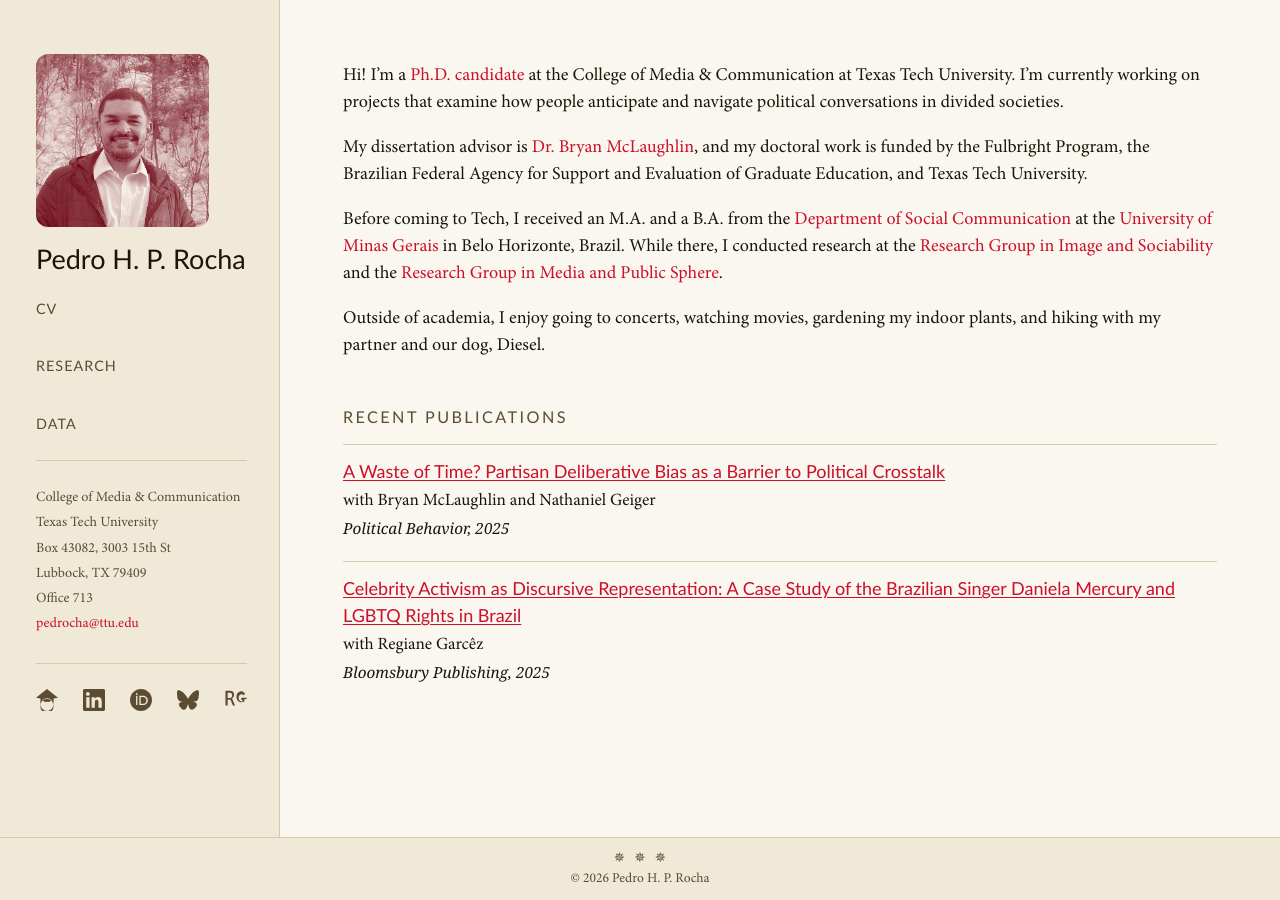
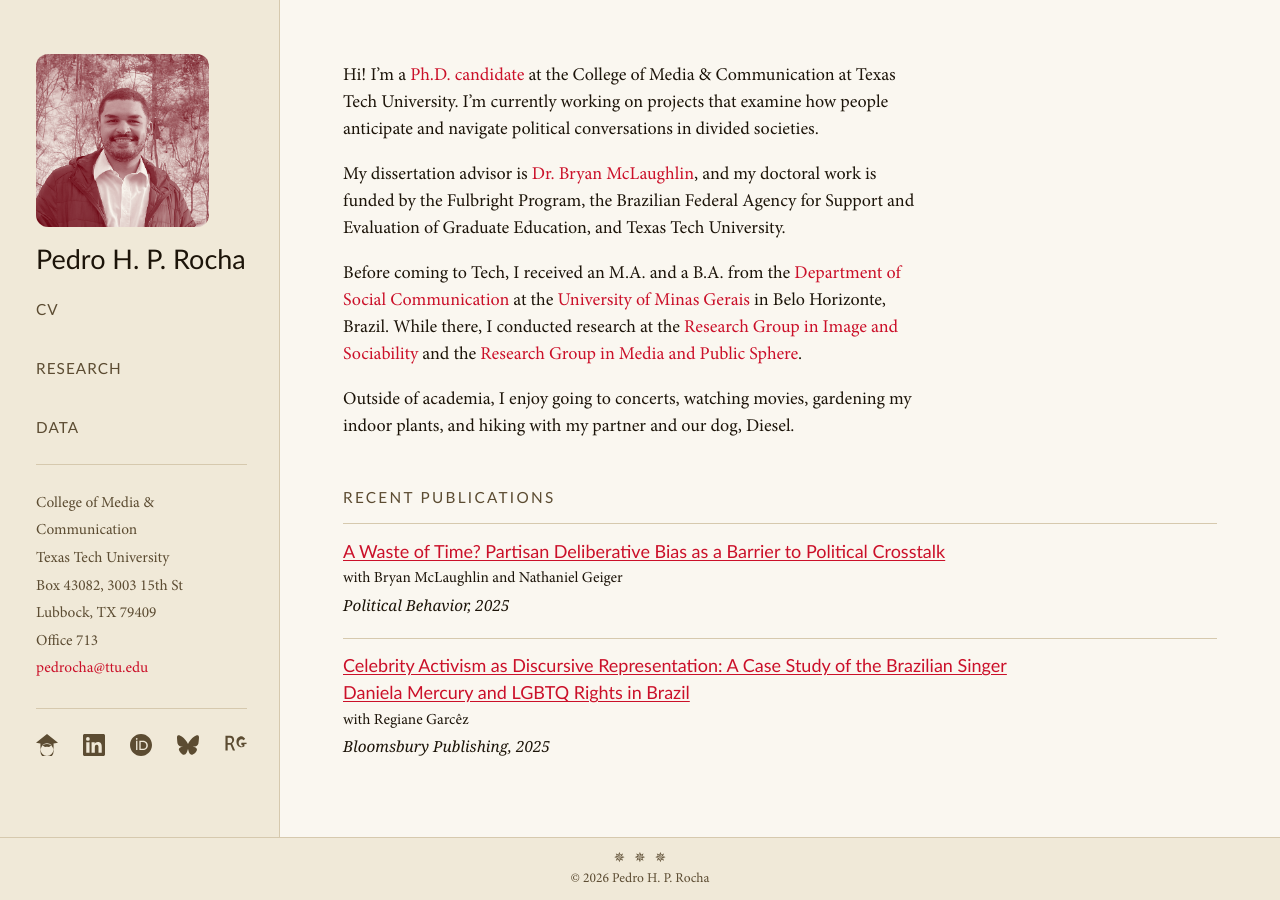
Before and after one commit to pedrohprocha/pedrohprocha.github.io, a Jekyll site: the page built from index.md, in a window 1280 px wide. Built offline with Jekyll 4.4.1, drawn with Linux system fonts in a browser that asks for light colours; some web fonts are replaced.

Commit message:
Consolidate font scale to 4 levels per UI design guidelines
- Collapse 11 font sizes to 4 clean levels (title/body/secondary/caption)
- Secondary level unified at 0.85rem (was 0.78–0.95rem across 8 values)
- Chapter title reduced to 2.5rem / 45px (was 3rem / 54px)
- Mobile base bumped to 16px (was 15px/14px) to meet iOS minimum
- Add max-width: 68ch to main content paragraphs for line-length control

Co-Authored-By: Claude Sonnet 4.6 <noreply@anthropic.com>

```diff
--- a/assets/css/main.css
+++ b/assets/css/main.css
@@ -169,7 +169,7 @@ h3 {
 }
 
 .home-nav a {
-    font-size: 0.8rem;
+    font-size: 0.85rem;
     text-transform: uppercase;
     letter-spacing: 0.07em;
     color: var(--muted);
@@ -181,7 +181,7 @@ h3 {
 }
 
 .home-bio {
-    font-size: 0.92rem;
+    font-size: 0.85rem;
     margin-bottom: 1.5rem;
     padding-bottom: 1.5rem;
     border-bottom: 1px solid var(--border);
@@ -192,7 +192,7 @@ h3 {
 }
 
 .home-contact {
-    font-size: 0.82rem;
+    font-size: 0.85rem;
     color: var(--muted);
     line-height: 1.7;
     margin-bottom: 1.2rem;
@@ -216,7 +216,7 @@ h3 {
 }
 
 .lattes-link {
-    font-size: 0.78rem;
+    font-size: 0.75rem;
     text-transform: uppercase;
     letter-spacing: 0.05em;
     font-weight: 500;
@@ -252,12 +252,12 @@ h3 {
 
 .pub-authors {
     color: var(--text);
-    font-size: 0.82rem;
+    font-size: 0.85rem;
     margin-bottom: 0.2rem;
 }
 
 .pub-venue {
-    font-size: 0.82rem;
+    font-size: 0.85rem;
     font-style: italic;
     color: var(--muted);
     margin-bottom: 0.4rem;
@@ -330,14 +330,14 @@ h3 {
 
 .sidebar-address {
     font-family: var(--font-body);
-    font-size: 0.78rem;
+    font-size: 0.85rem;
     font-style: normal;
     color: var(--muted);
     line-height: 1.8;
 }
 
 .tagline {
-    font-size: 0.80rem;
+    font-size: 0.85rem;
     color: var(--muted);
     font-style: italic;
     margin-top: 0;
@@ -379,7 +379,7 @@ h3 {
 }
 
 .sidebar nav a {
-    font-size: 0.8rem;
+    font-size: 0.85rem;
     font-family: var(--font-heading);
     font-weight: normal;
     text-transform: uppercase;
@@ -399,11 +399,14 @@ h3 {
     min-width: 0;
     background: var(--paper);
 }
+.main-content p {
+    max-width: 68ch;
+}
 
 /* ── Inner page typography ───────────────────────────────── */
 .chapter-title {
     font-family: var(--font-heading);
-    font-size: 3rem;
+    font-size: 2.5rem;
     font-weight: normal;
     letter-spacing: 0.03em;
     line-height: 1.1;
@@ -417,7 +420,7 @@ h3 {
 }
 .main-content h2 {
     font-family: var(--font-heading);
-    font-size: 0.9rem;
+    font-size: 0.85rem;
     font-weight: normal;
     letter-spacing: 0.15em;
     text-transform: uppercase;
@@ -426,7 +429,7 @@ h3 {
 }
 .main-content h3 {
     font-family: var(--font-heading);
-    font-size: 0.9rem;
+    font-size: 0.85rem;
     font-weight: normal;
     letter-spacing: 0.15em;
     text-transform: uppercase;
@@ -495,7 +498,7 @@ h3 {
 /* ── Responsive ──────────────────────────────────────────── */
 @media (max-width: 700px) {
     html {
-        font-size: 15px;
+        font-size: 16px;
     }
 
     .home-wrapper {
@@ -534,7 +537,7 @@ h3 {
 
 @media (max-width: 400px) {
     html {
-        font-size: 14px;
+        font-size: 16px;
     }
 }
 
@@ -594,7 +597,7 @@ h3 {
 }
 
 .pub-authors {
-    font-size: 0.95rem;
+    font-size: 0.85rem;
     color: var(--text);
     margin-bottom: 0.15rem;
 }
```
